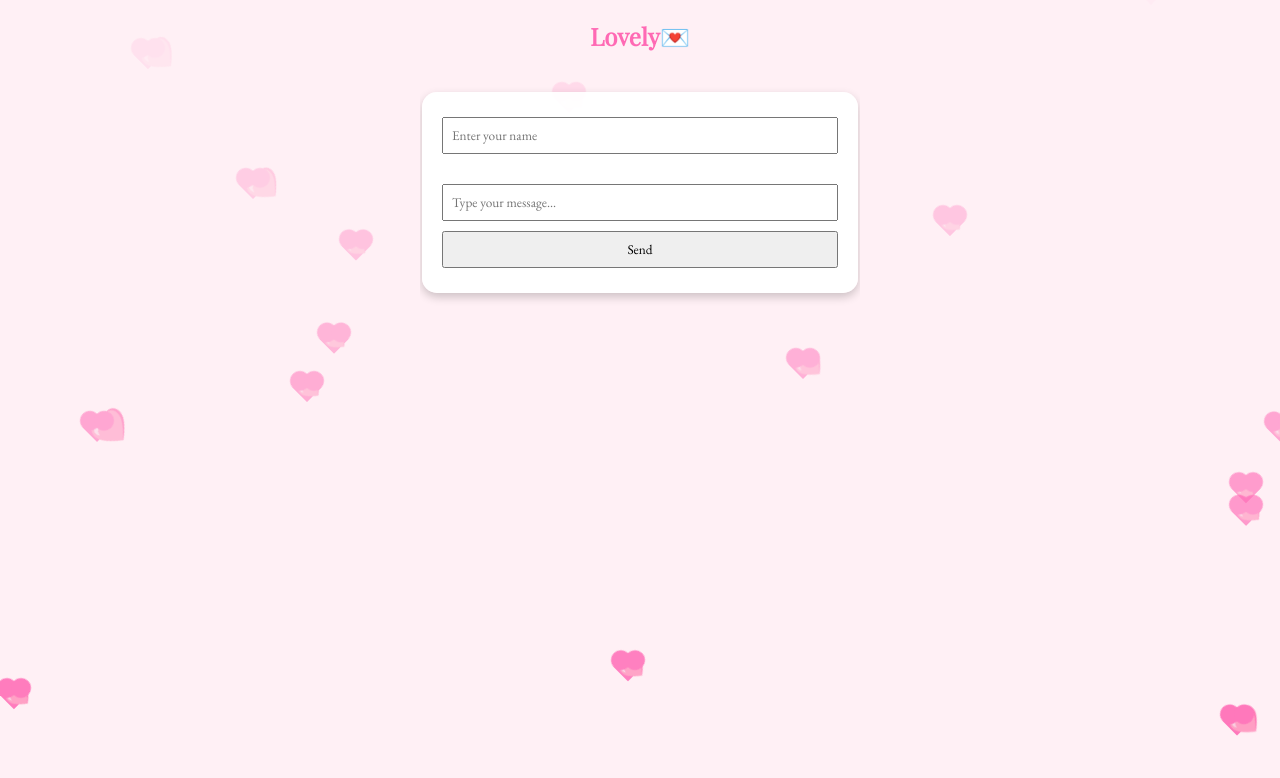
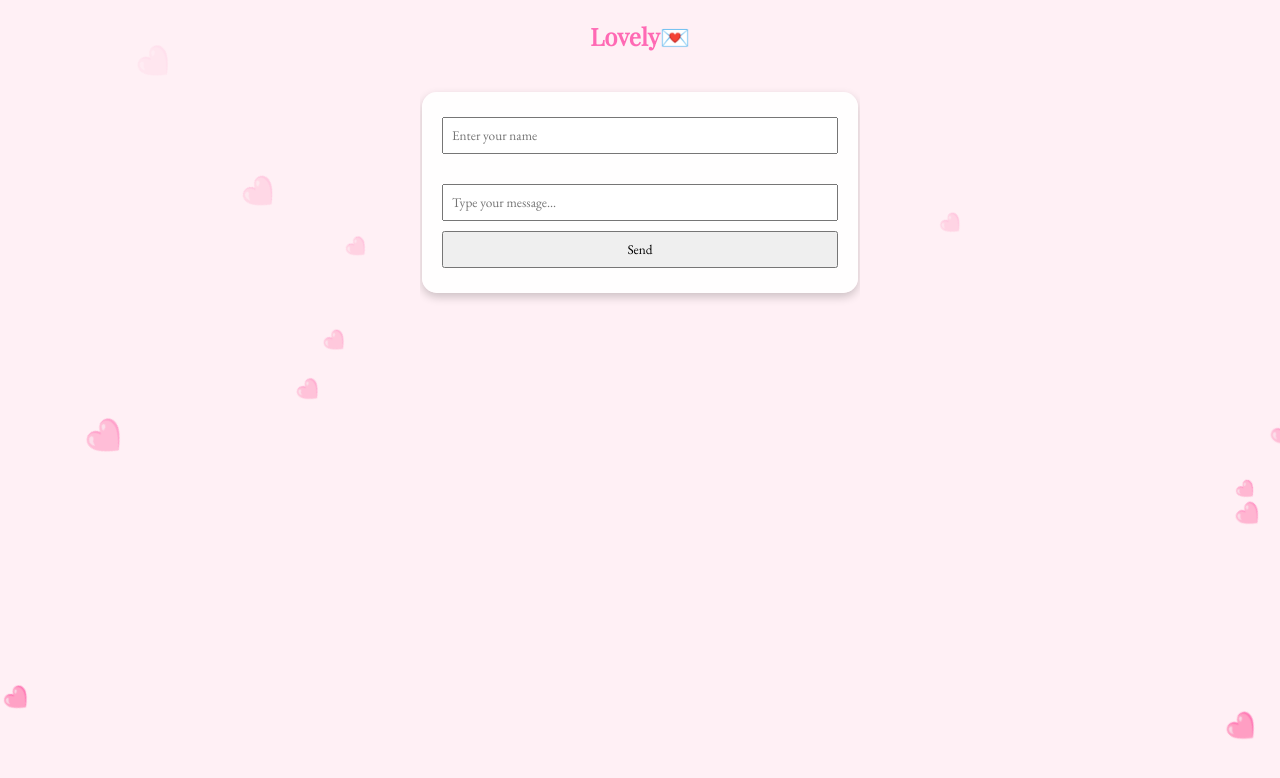
Before and after one commit to Vijayvardhan17/LovelyChat_App, a website: page public/index.html in a window 1280 px wide. Drawn offline with nearby package versions, Linux system fonts and the light colour scheme; no server answers.

Commit message:
Update style.css

```diff
--- a/public/style.css
+++ b/public/style.css
@@ -16,15 +16,31 @@ h2 {
     z-index: 2;
 }
 
+/* 💖 Heart Background */
 #heart-background {
     position: fixed;
     width: 100%;
     height: 100%;
-    z-index: 0;
+    z-index: -1;   /* important fix */
     top: 0;
     left: 0;
+    overflow: hidden;
 }
 
+/* 💖 SIMPLE HEART STYLE (WORKS ALWAYS) */
+.heart {
+    position: absolute;
+    color: #ff4d6d;
+    font-size: 20px;
+    animation: floatUp linear infinite;
+}
+
+@keyframes floatUp {
+    0% { transform: translateY(100vh) rotate(-45deg); opacity:1; }
+    100% { transform: translateY(-50px) rotate(-45deg); opacity:0; }
+}
+
+/* 💬 Chat UI */
 #chat-container {
     position: relative;
     z-index: 1;
@@ -54,7 +70,6 @@ h2 {
     margin: 3px 0;
     max-width: 70%;
     word-wrap: break-word;
-    text-align: left;
 }
 
 #messages li.self {
@@ -77,31 +92,3 @@ button {
     color: #555;
     margin-left: 5px;
 }
-
-.heart {
-    position: absolute;
-    width: 20px;
-    height: 20px;
-    background-color: #ff69b4;
-    transform: rotate(-45deg);
-    animation: floatUp 5s linear infinite;
-    z-index: 0;
-}
-
-.heart::before,
-.heart::after {
-    content: "";
-    position: absolute;
-    width: 20px;
-    height: 20px;
-    background-color: #ff69b4;
-    border-radius: 50%;
-}
-
-.heart::before { top: -10px; left: 0; }
-.heart::after { left: 10px; top: 0; }
-
-@keyframes floatUp {
-    0% { transform: translateY(100vh) rotate(-45deg); opacity:1; }
-    100% { transform: translateY(-50px) rotate(-45deg); opacity:0; }
-}
```
